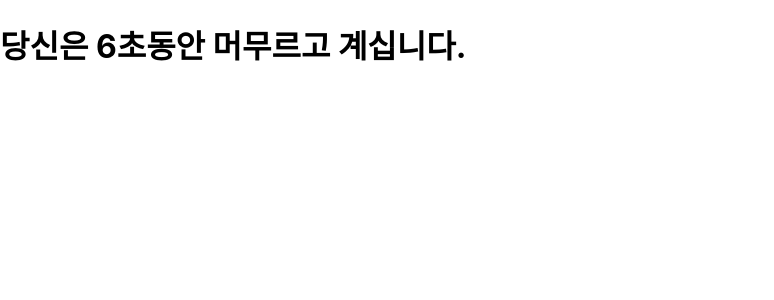
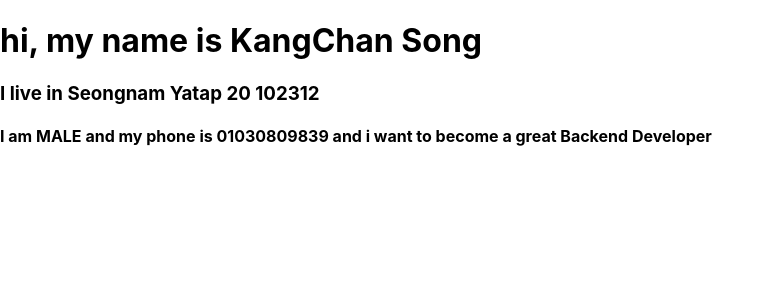
Before and after one commit to KangChanSong/react-practice, a React (Create React App) app in the folder hello-world/: page / in a window 1280 px wide. Shown: the top 300 px of the page, without its empty margins (0-774 px from the left). Built offline with nearby package versions, Linux system fonts and the light colour scheme.

Commit message:
Component와Props

```diff
--- a/hello-world/src/index.js
+++ b/hello-world/src/index.js
@@ -1,7 +1,6 @@
 import React from 'react';
 import ReactDOM from 'react-dom';
 import './index.css';
-import App from './App';
 import reportWebVitals from './reportWebVitals';
 
 // ReactDOM.render(
@@ -11,18 +10,65 @@ import reportWebVitals from './reportWebVitals';
 //   document.getElementById('root')
 // );
 
-let count = 0;
-
-function tick(){
-  const element = (
-    <h1>당신은 {count}초동안 머무르고 계십니다.</h1>
+function MemberName(props){
+  return (
+      <div className ="MemberName">
+        <h1> hi, my name is {props.name.firstName} {props.name.lastName}</h1>
+      </div>
   );
-  count++;
-
-  ReactDOM.render(element, document.getElementById('root'));
 }
 
-setInterval(tick, 1000);
+function MemberAddress(props){
+  return (
+    <div className = "MemberAddress">
+      <h3> I live in {props.address.city} {props.address.road} {props.address.postcode}</h3>
+    </div>
+  )
+}
+
+function MemberSpecification(props){
+  return (
+    <div className = "MemberSpec">
+      <h4> I am {props.spec.gender} and my phone is {props.spec.phone} and i want to become a great {props.spec.job}</h4>
+    </div>
+  )
+}
+
+function Member(props){
+  return (
+    <div className = "Member">
+      <MemberName name= {props.name} />
+      <MemberAddress address = {props.address} />
+      <MemberSpecification spec = {props.spec} />
+    </div>
+  )
+}
+
+const member = {
+  name : {
+    firstName : "KangChan",
+    lastName : "Song",
+  },
+  address : {
+    city : "Seongnam",
+    road : "Yatap 20",
+    postcode : "102312"
+  },
+  spec : {
+    gender : "MALE",
+    phone : "01030809839",
+    job : "Backend Developer",
+    married : "No",
+  }
+}
+
+ReactDOM.render(
+  <Member
+    name = {member.name}
+    address = {member.address}
+    spec = {member.spec}
+  />
+  , document.getElementById('root'));
 
 // If you want to start measuring performance in your app, pass a function
 // to log results (for example: reportWebVitals(console.log))
```
